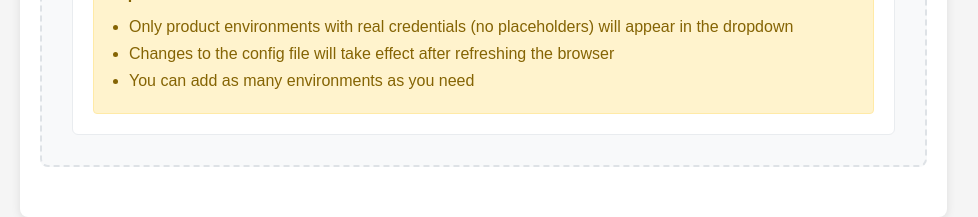
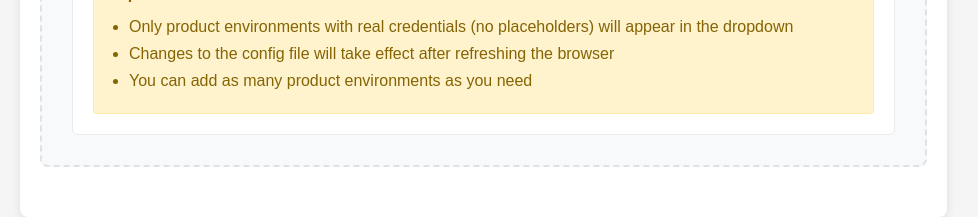
Before and after one commit to cloudinary-devs/media-library-widget-react, a React (Vite) app: page / in a window 1280 px wide. Shown: the part 958-1175 px from the top of the page, without its empty margins (0-978 px from the left). Built offline with nearby package versions, Linux system fonts and the light colour scheme.

Commit message:
fix labels

```diff
--- a/src/components/MediaLibraryWidget.tsx
+++ b/src/components/MediaLibraryWidget.tsx
@@ -177,7 +177,7 @@ export const MediaLibraryWidget: React.FC = () => {
               <ul>
                 <li>Only product environments with real credentials (no placeholders) will appear in the dropdown</li>
                 <li>Changes to the config file will take effect after refreshing the browser</li>
-                <li>You can add as many environments as you need</li>
+                <li>You can add as many product environments as you need</li>
               </ul>
             </div>
           </div>
```
